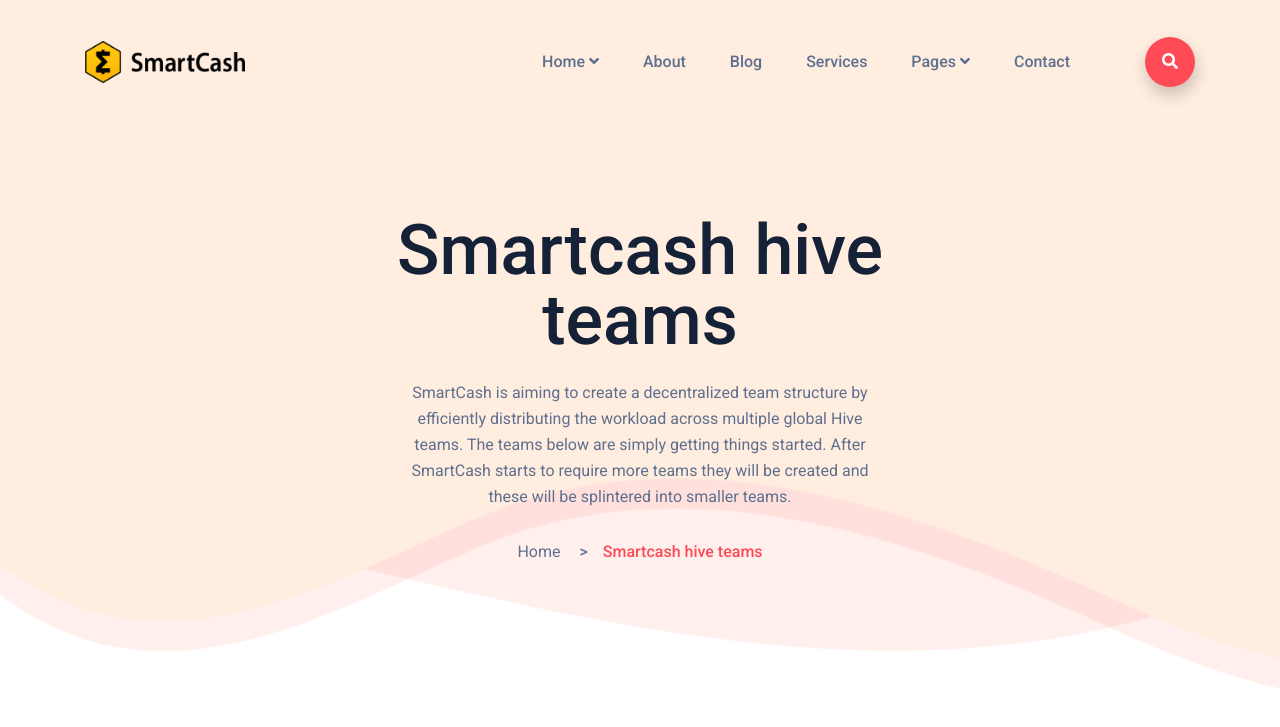
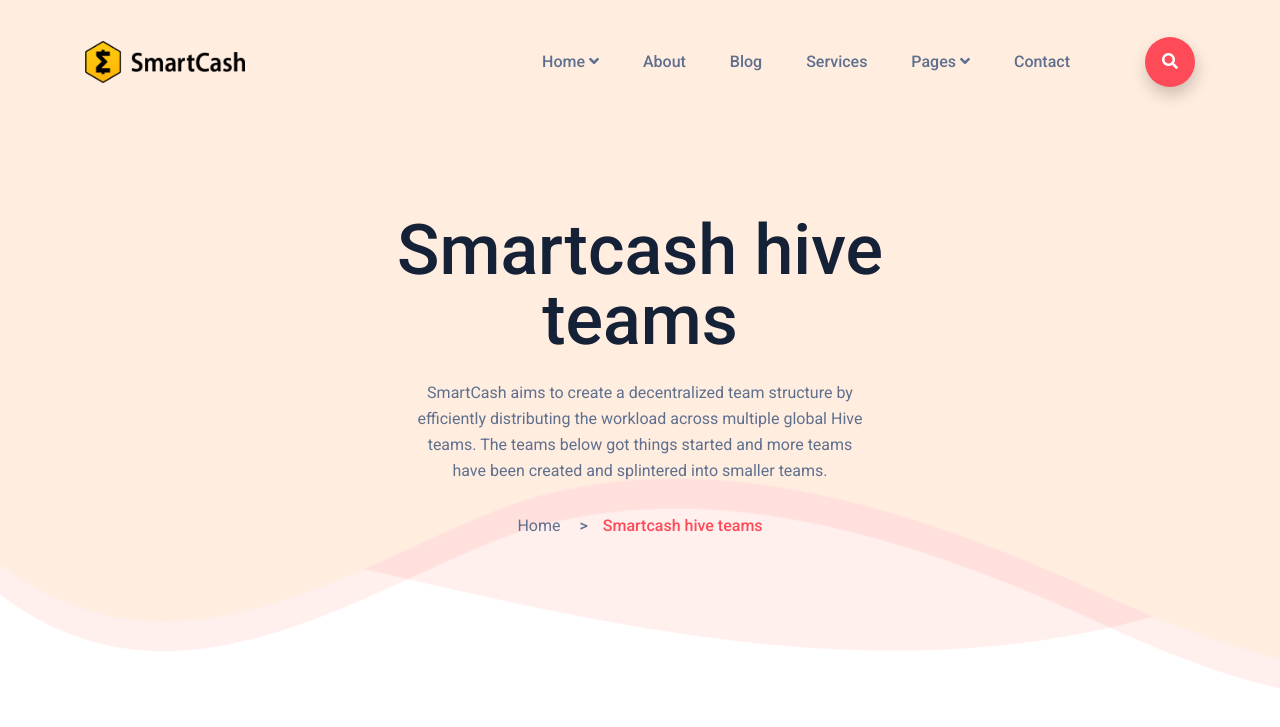
Before and after one commit to SmartCash/smartcash.github.io, a Jekyll site: the page built from team.html, in a window 1280 px wide and 900 px high, cut to the strip 0-811 px from the top of the window. Shown: the top 727 px of the strip. Built offline with Jekyll 4.4.1, drawn with Linux system fonts in a browser that asks for light colours; comment, search, counter and statistics services are not loaded; some of the changed text lies outside the part shown.

Commit message:
Update team.html
Made few corrections on the wording in key phrases to make them a bit more appealing

```diff
--- a/team.html
+++ b/team.html
@@ -1,7 +1,7 @@
 ---
 layout: default
 title: "SmartCash Hive Teams"
-description: "SmartCash is aiming to create a decentralized team structure by efficiently distributing the workload across multiple global Hive teams. The teams below are simply getting things started. After SmartCash starts to require more teams they will be created and these will be splintered into smaller teams."
+description: "SmartCash aims to create a decentralized team structure by efficiently distributing the workload across multiple global Hive teams. The teams below got things started and more teams have been created and splintered into smaller teams."
 ---
 
 {% include page_header.html %}
@@ -121,13 +121,13 @@
         <div class="row align-items-center">
             <div class="col-lg-7">
                 <div class="cta-title">
-                    <span>We Are Here for you</span>
-                    <h2>Please Come & Work With Us</h2>
+                    <span>Let's $SMART together!</span>
+                    <h2>Get Involved!s</h2>
                 </div>
             </div>
             <div class="col-lg-5">
                 <div class="cta-btn">
-                    <a href="#" class="btn">apply now</a>
+                    <a href="#" class="btn">Join here!</a>
                 </div>
             </div>
         </div>
```
